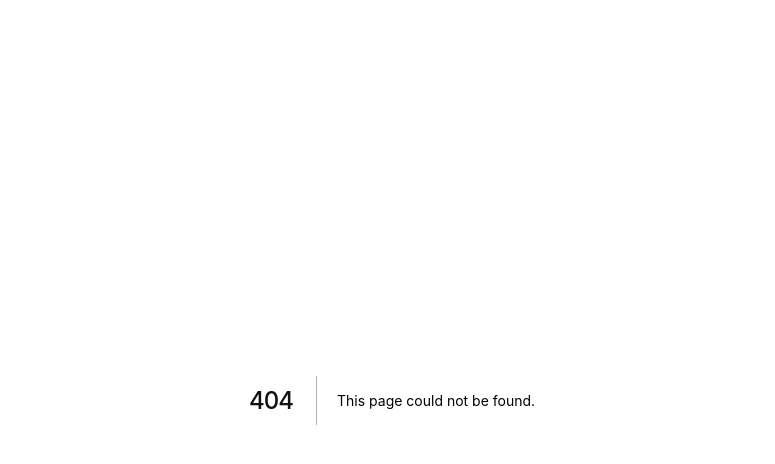
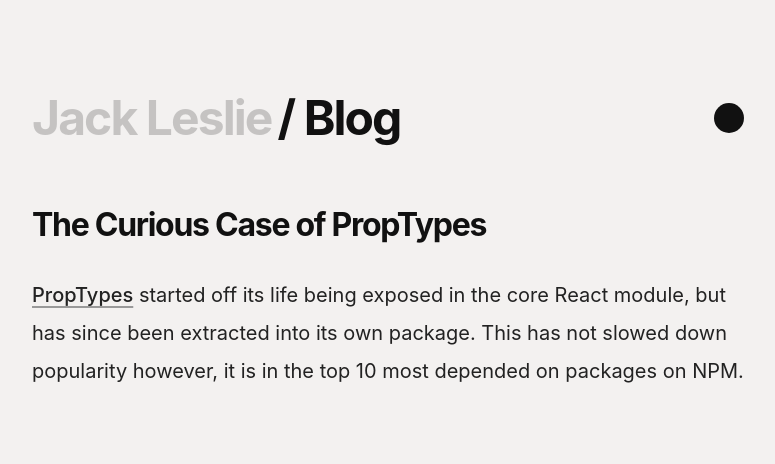
Before and after one commit to jackleslie/dev, a Next.js app: page /blog in a window 1280 px wide. Before the commit this address had no page. Shown: the top 464 px of the page, without its empty margins (248-1023 px from the left). Built offline with nearby package versions, Linux system fonts and the light colour scheme.

Commit message:
refactor: componentise, styles and blog

```diff
--- /dev/null
+++ b/components/header.js
@@ -0,0 +1,36 @@
+import React from 'react';
+import Link from 'next/link';
+
+export default ({ title = '' }) => {
+  const toggle = () => {
+    const isDark = window.localStorage.getItem('jackleslie-dark-mode') != 0;
+    window.localStorage.setItem('jackleslie-dark-mode', isDark ? 0 : 1);
+    document.documentElement.classList.toggle('dark');
+  };
+
+  return (
+    <article>
+      {title ? (
+        <hgroup>
+          <Link href="/">
+            <a>
+              <h1>Jack Leslie</h1>
+            </a>
+          </Link>
+          <h1> / {title}</h1>
+        </hgroup>
+      ) : (
+        <Link href="/">
+          <a>
+            <h1>Jack Leslie</h1>
+          </a>
+        </Link>
+      )}
+
+      <button aria-label="Toggle Theme" title="Toggle Theme" type="button" onClick={toggle}>
+        <div aria-label="Sun" className="sun" />
+        <div aria-label="Moon" className="moon" />
+      </button>
+    </article>
+  );
+};
--- /dev/null
+++ b/components/index.js
@@ -0,0 +1 @@
+export { default as Header } from './header';
--- a/package.json
+++ b/package.json
@@ -30,7 +30,7 @@
     }
   },
   "lint-staged": {
-    "style.css": "stylelint --fix",
+    "styles/*.css": "stylelint --fix",
     "pages/**/*.js": "eslint --fix --quiet"
   }
 }
--- a/pages/_app.js
+++ b/pages/_app.js
@@ -1,5 +1,6 @@
 import React from 'react';
-import '../style.css';
+import '../styles/index.css';
+import '../styles/blog.css';
 
 export default function MyApp({ Component, pageProps }) {
   return <Component {...pageProps} />;
--- /dev/null
+++ b/pages/blog.js
@@ -0,0 +1,26 @@
+import React from 'react';
+import Head from 'next/head';
+import { Header } from '../components';
+
+export default function Blog() {
+  return (
+    <main>
+      <Head>
+        <title>Jack Leslie / Blog</title>
+      </Head>
+
+      <Header title="Blog" />
+
+      <h2>The Curious Case of PropTypes</h2>
+
+      <p>
+        <a className="blog" href="https://github.com/facebook/prop-types">
+          PropTypes
+        </a>{' '}
+        started off its life being exposed in the core React module, but has since been extracted
+        into its own package. This has not slowed down popularity however, it is in the top 10 most
+        depended on packages on NPM.
+      </p>
+    </main>
+  );
+}
--- /dev/null
+++ b/styles/blog.css
@@ -0,0 +1,18 @@
+hgroup {
+  display: flex;
+}
+
+hgroup h1:first-child {
+  margin-right: 6px;
+  opacity: 0.2;
+}
+
+h2 {
+  font-family: var(--font);
+  color: var(--foreground);
+  font-size: 2rem;
+  margin-block-start: 0.5em;
+  margin-block-end: 0.5em;
+  transition: var(--transition);
+  letter-spacing: -0.04em;
+}
--- a/style.css
+++ b/styles/index.css
@@ -54,16 +54,21 @@ article {
   display: flex;
   align-items: center;
   justify-content: space-between;
+  margin: 2em 0;
 }
 
 h1 {
   font-family: var(--font);
   color: var(--foreground);
   font-size: 3rem;
-  margin-block-start: 0.5em;
-  margin-block-end: 0.5em;
   transition: var(--transition);
   letter-spacing: -0.04em;
+  margin-block-start: 0;
+  margin-block-end: 0;
+}
+
+h1:first-child {
+  cursor: pointer;
 }
 
 p {
@@ -78,7 +83,6 @@ button {
   appearance: none;
   border: none;
   cursor: pointer;
-  outline: none;
   padding: 0;
   line-height: 0;
   width: 30px;
@@ -88,6 +92,7 @@ button {
   background: none;
   margin-right: 0.5rem;
   -webkit-tap-highlight-color: transparent;
+  outline: none;
 }
 
 .sun {
@@ -110,8 +115,12 @@ button {
   transition: var(--transition);
 }
 
-a,
-a:visited {
+a {
+  text-decoration: none;
+}
+
+p a,
+p a:visited {
   color: var(--midground);
   font-weight: 500;
   transition: var(--transition);
@@ -119,17 +128,9 @@ a:visited {
   text-underline-position: under;
 }
 
-a:focus {
-  outline: none;
-}
-
 .transferwise,
 .transferwise::selection {
   text-decoration-color: var(--transferwise);
-}
-
-.transferwise:focus {
-  background-color: var(--transferwise);
 }
 
 .blog,
@@ -137,17 +138,9 @@ a:focus {
   text-decoration-color: var(--blog);
 }
 
-.blog:focus {
-  background-color: var(--blog);
-}
-
 .protonmail,
 .protonmail::selection {
   text-decoration-color: var(--protonmail);
-}
-
-.protonmail:focus {
-  background-color: var(--protonmail);
 }
 
 .keybase,
@@ -155,11 +148,7 @@ a:focus {
   text-decoration-color: var(--keybase);
 }
 
-.keybase:focus {
-  background-color: var(--keybase);
-}
-
-@media only screen and (max-width: 400px) {
+@media only screen and (max-width: 500px) {
   main {
     padding: 1em 1.5em;
   }
@@ -169,9 +158,18 @@ a:focus {
     line-height: 3rem;
   }
 
+  h2 {
+    font-size: 1.5rem;
+    line-height: 2rem;
+  }
+
   p {
     letter-spacing: 0.5px;
     font-size: 1rem;
+  }
+
+  hgroup {
+    flex-wrap: wrap;
   }
 }
 
```
Also changed, not shown: pages/index.js (+12 -15 lines), 1 other file (tests, documents, lock files or other folders).
